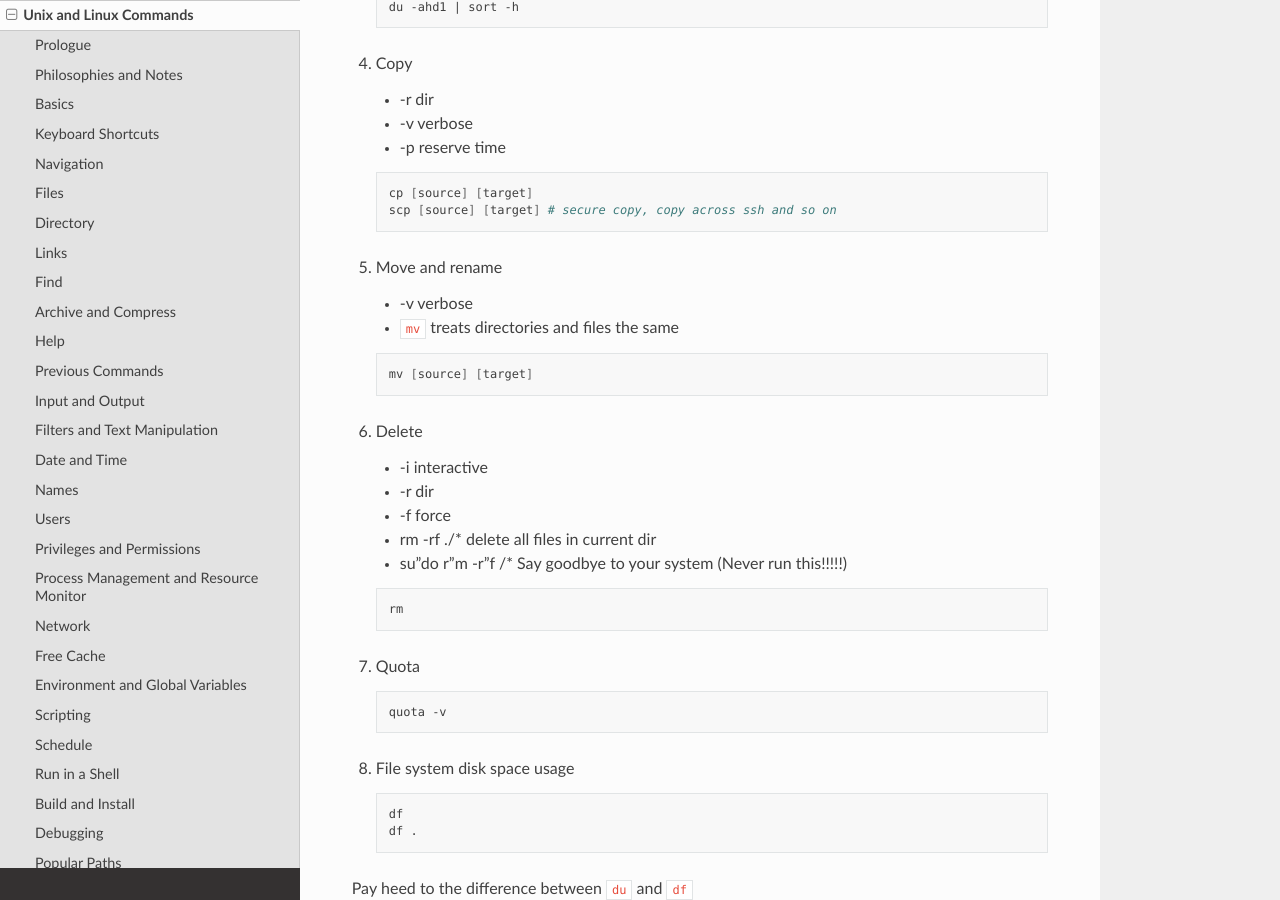
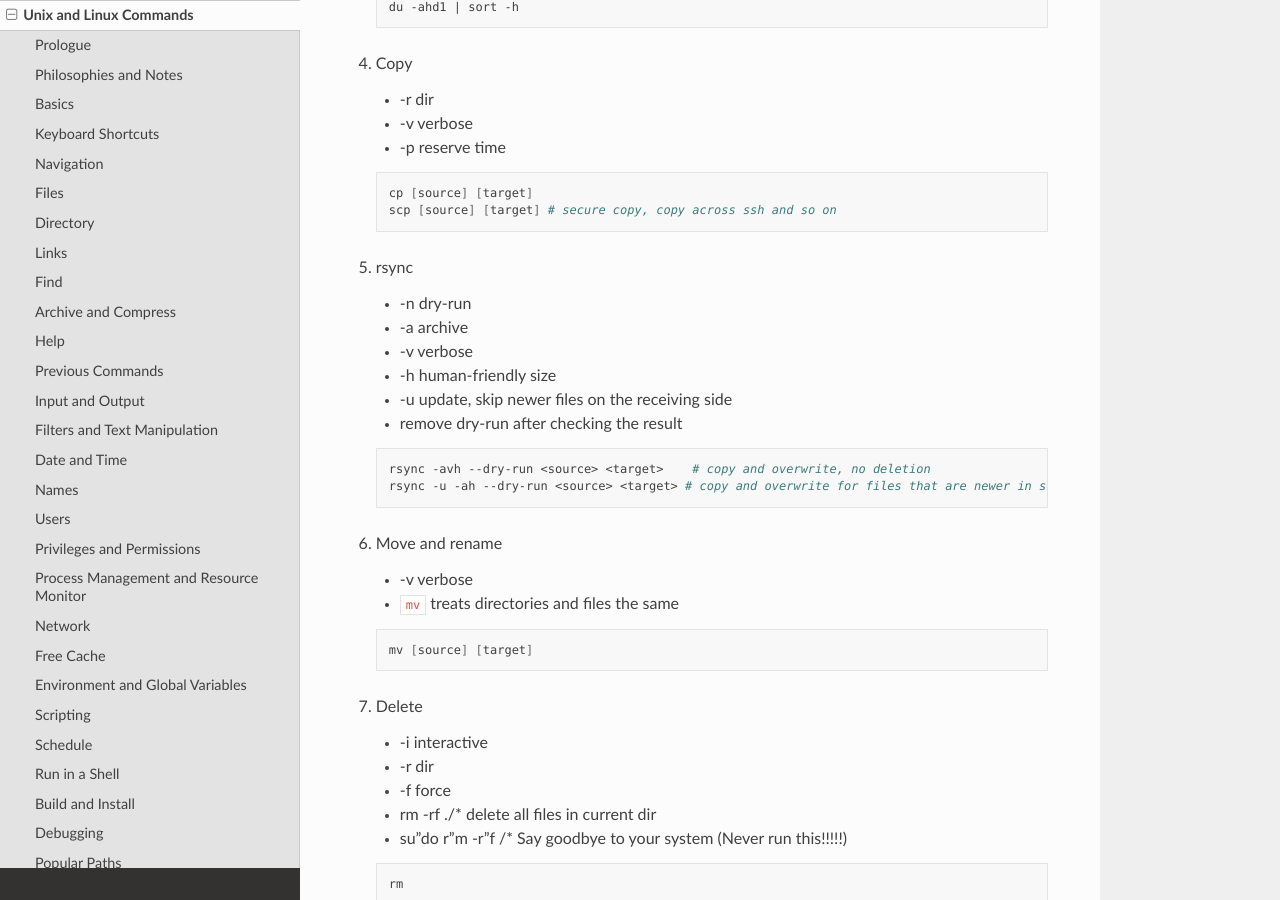
Before and after one commit to snowme34/snowme34.com, a Sphinx documentation site: the page built from docs/source/reference/commands/unix-and-linux-commands.md, in a window 1280 px wide and 900 px high, scrolled down 6284 px. Built offline with Sphinx 7.4.7 and the Read the Docs theme 2.0.0, drawn with Linux system fonts in a browser that asks for light colours.

Commit message:
add rsync to unix commands

````diff
--- a/docs/source/reference/commands/unix-and-linux-commands.md
+++ b/docs/source/reference/commands/unix-and-linux-commands.md
@@ -332,7 +332,21 @@ For cursor movement, [here](https://clementc.github.io/blog/2018/01/25/moving_cl
     scp [source] [target] # secure copy, copy across ssh and so on
     ```
 
-5. Move and rename
+5. rsync
+
+    * -n dry-run
+    * -a archive
+    * -v verbose
+    * -h human-friendly size
+    * -u update, skip newer files on the receiving side
+    * remove dry-run after checking the result
+
+    ```bash
+    rsync -avh --dry-run <source> <target>    # copy and overwrite, no deletion
+    rsync -u -ah --dry-run <source> <target> # copy and overwrite for files that are newer in source
+    ```
+
+6. Move and rename
 
     * -v verbose
     * `mv` treats directories and files the same
````
Also changed, not shown: other parts of docs/source/reference/commands/unix-and-linux-commands.md (+3 -3 lines).
